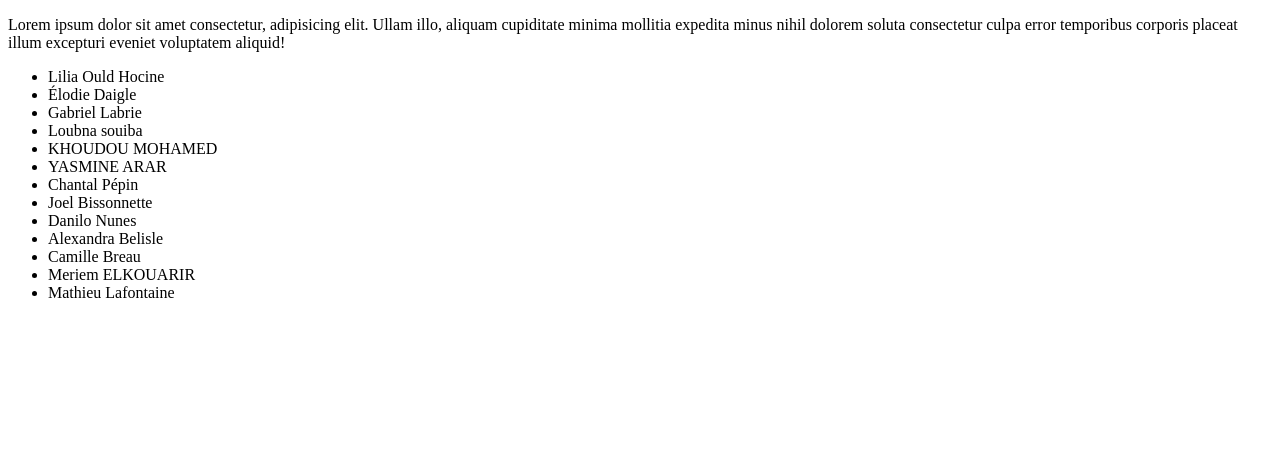
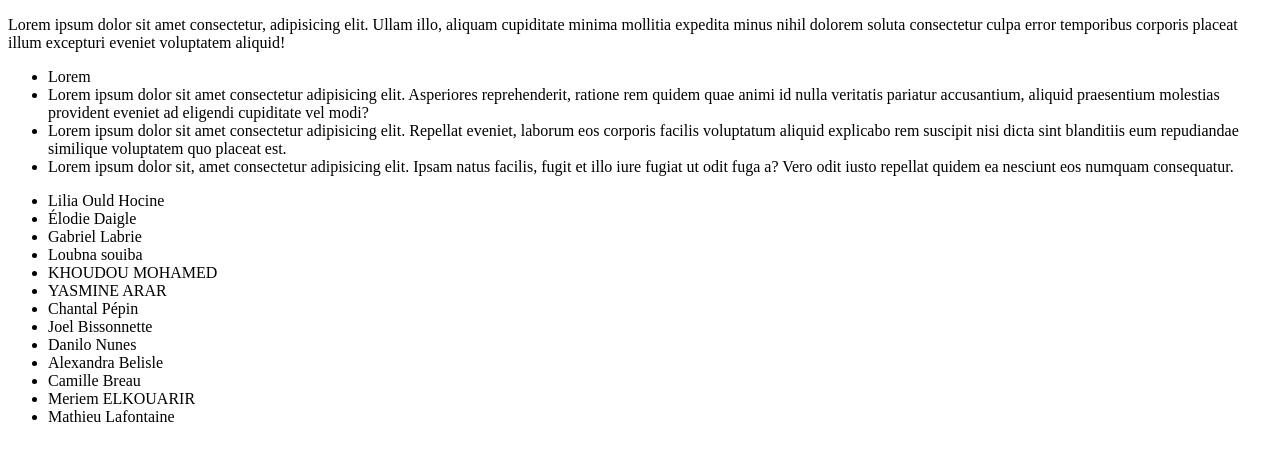
Before and after one commit to liliaouldhocine/conflictstarter, a plain HTML site: page index.html in a window 1280 px wide. Drawn offline with Linux system fonts and the light colour scheme.

Commit message:
premier commit mohamed

```diff
--- a/index.html
+++ b/index.html
@@ -10,6 +10,26 @@
       consectetur culpa error temporibus corporis placeat illum excepturi
       eveniet voluptatem aliquid!
     </p>
+    <ul>
+      <li>Lorem</li>
+      <li>
+        Lorem ipsum dolor sit amet consectetur adipisicing elit. Asperiores
+        reprehenderit, ratione rem quidem quae animi id nulla veritatis pariatur
+        accusantium, aliquid praesentium molestias provident eveniet ad eligendi
+        cupiditate vel modi?
+      </li>
+      <li>
+        Lorem ipsum dolor sit amet consectetur adipisicing elit. Repellat
+        eveniet, laborum eos corporis facilis voluptatum aliquid explicabo rem
+        suscipit nisi dicta sint blanditiis eum repudiandae similique voluptatem
+        quo placeat est.
+      </li>
+      <li>
+        Lorem ipsum dolor sit, amet consectetur adipisicing elit. Ipsam natus
+        facilis, fugit et illo iure fugiat ut odit fuga a? Vero odit iusto
+        repellat quidem ea nesciunt eos numquam consequatur.
+      </li>
+    </ul>
   </head>
   <body>
     <ul>
```
